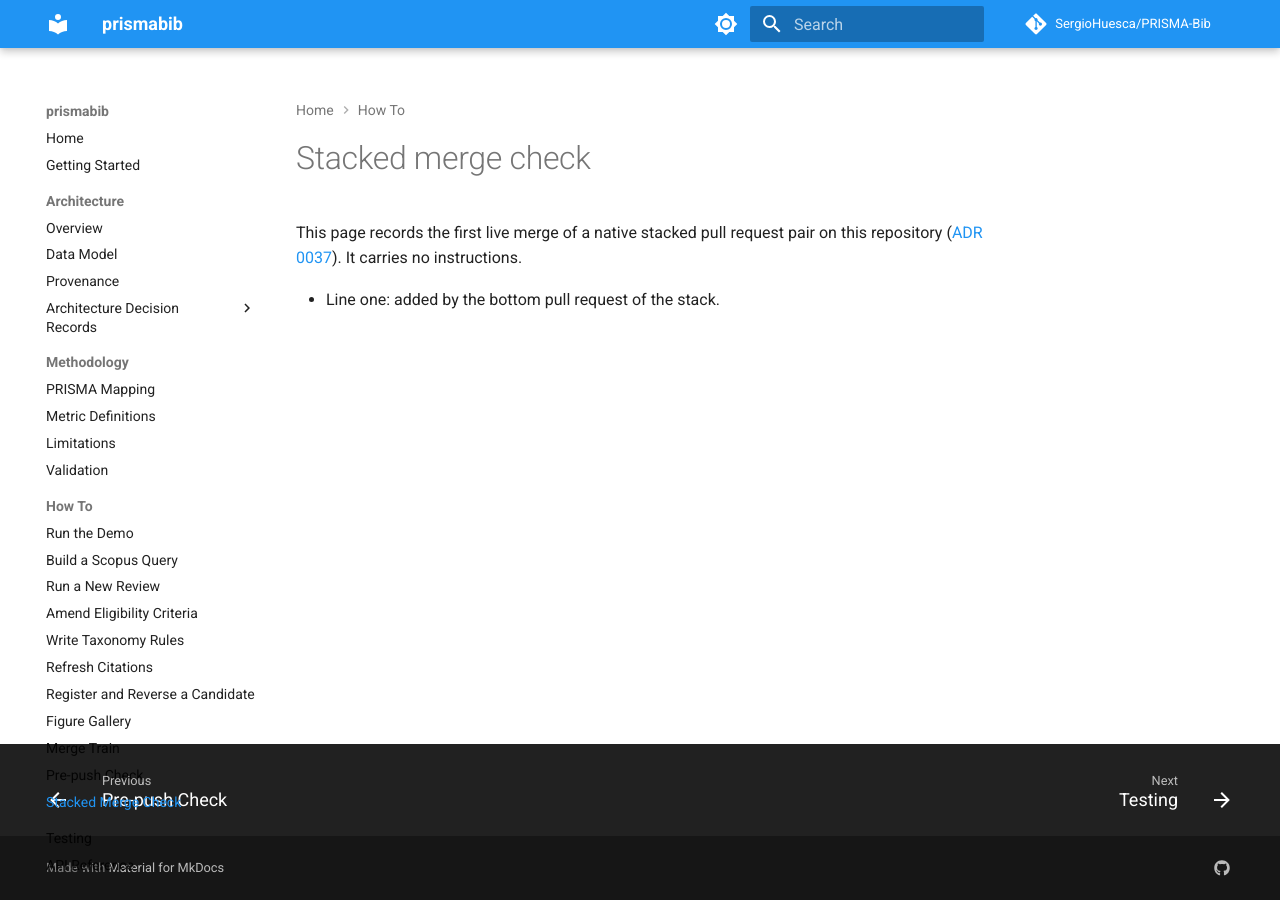
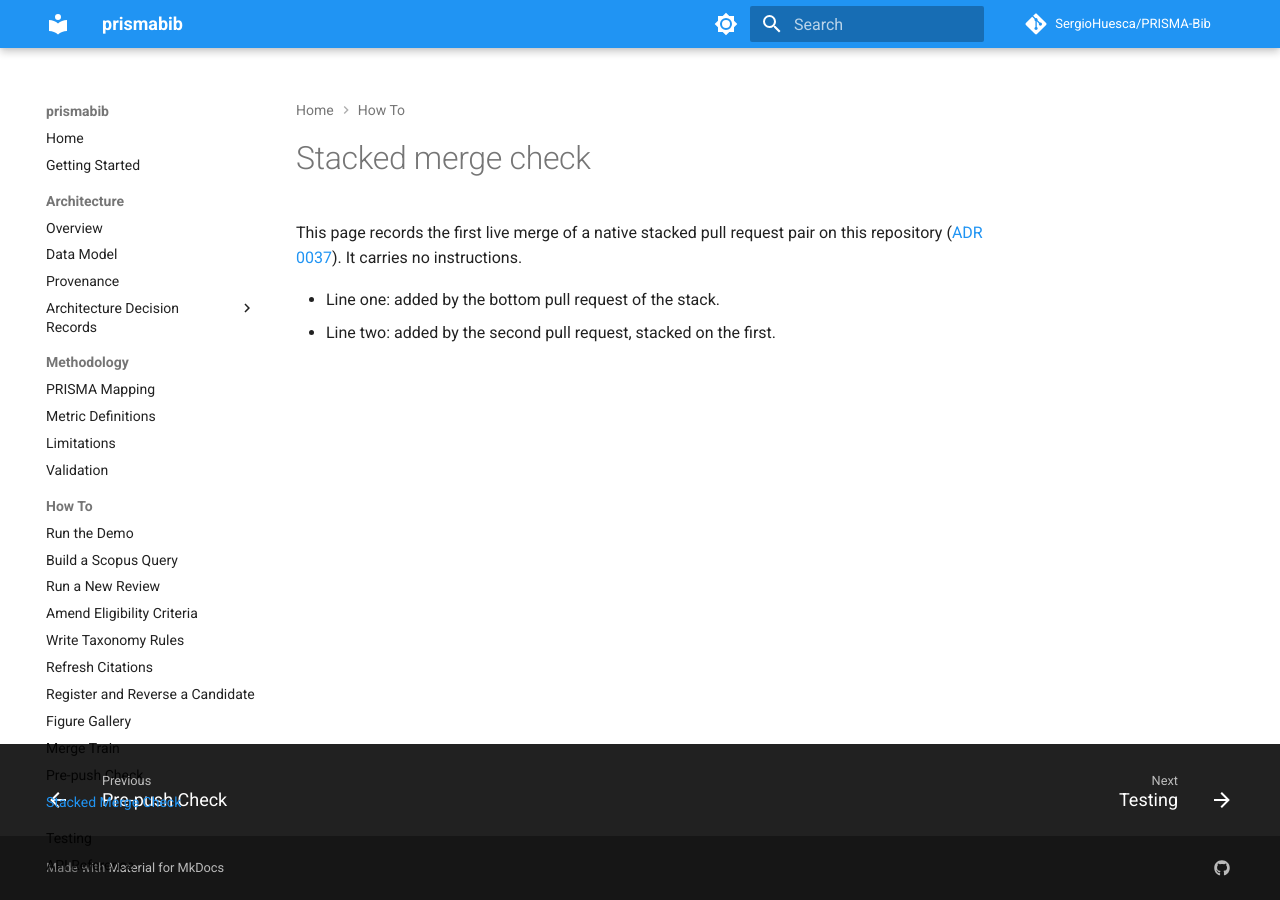
Before and after one commit to SergioHuesca/PRISMA-Bib, an MkDocs documentation site: the page built from docs/how-to/stacked-merge-check.md, in a window 1280 px wide. Built offline with MkDocs 1.6.1 and Material for MkDocs 9.7.7, drawn with Linux system fonts in a browser that asks for light colours; comment, search, counter and statistics services are not loaded.

Commit message:
docs: stacked merge check, line two (top of the live two-PR stack, ADR 0037) (#198)
Claude-Session: https://claude.ai/code/session_01QjNadz7h2UAZ2C2xhuaY8z

Co-authored-by: Claude Sonnet 5.5 <noreply@anthropic.com>

```diff
--- a/docs/how-to/stacked-merge-check.md
+++ b/docs/how-to/stacked-merge-check.md
@@ -4,3 +4,4 @@ This page records the first live merge of a native stacked pull request pair on
 ([ADR 0037](../architecture/adr/0037-merge-train-and-native-stacked-prs.md)). It carries no instructions.
 
 - Line one: added by the bottom pull request of the stack.
+- Line two: added by the second pull request, stacked on the first.
```
